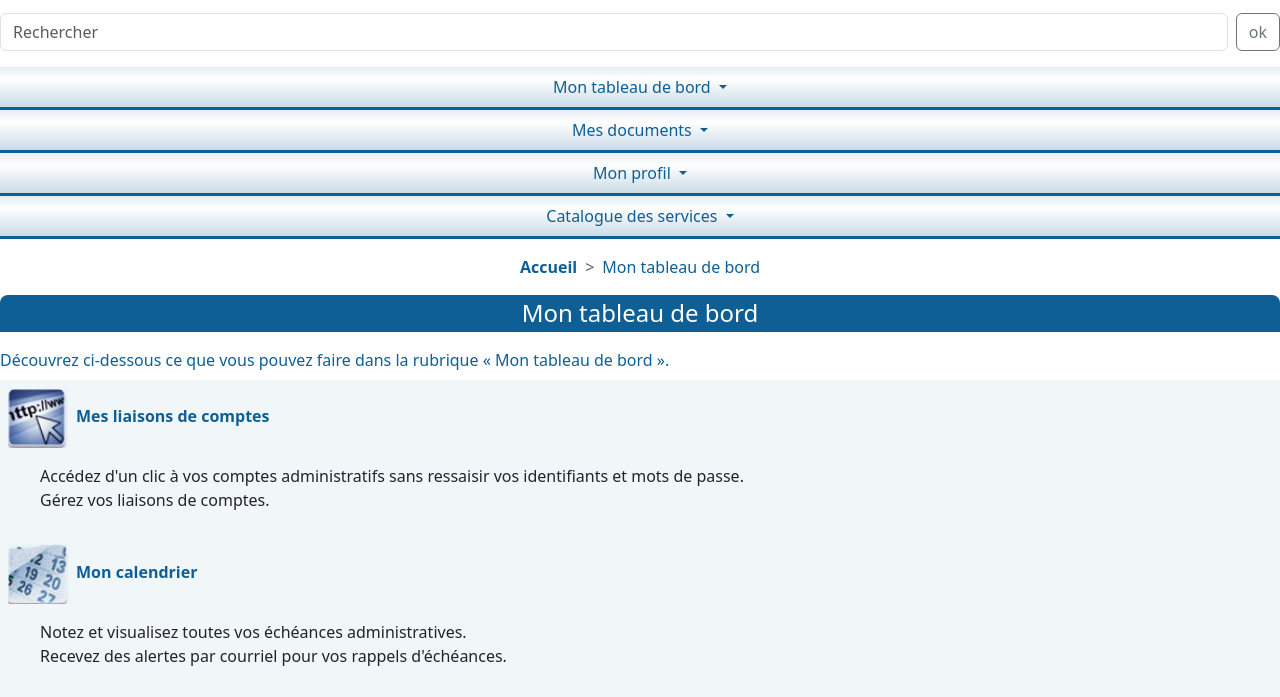
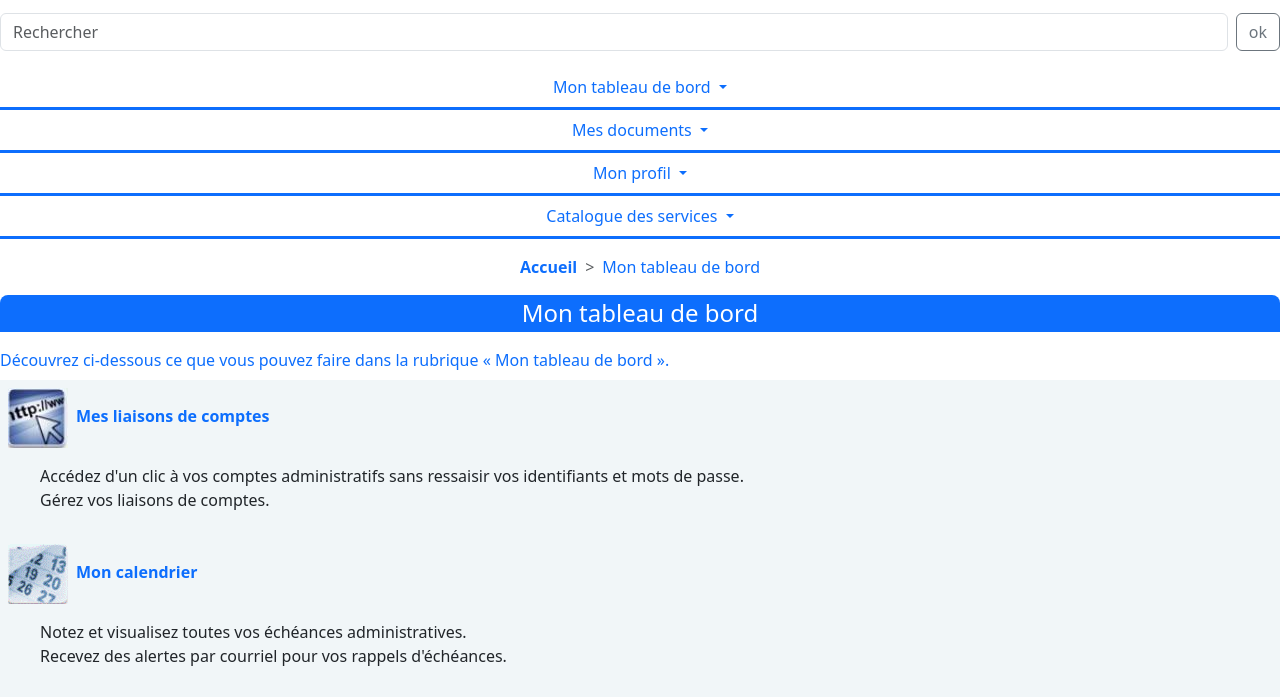
Before and after one commit to lekdup/dm-bootstrap, a website: page index.html in a window 1280 px wide. Shown: the part 92-789 px from the top of the page. Drawn offline with nearby package versions, Linux system fonts and the light colour scheme.

Commit message:
CDN boostrap add

```diff
--- a/index.html
+++ b/index.html
@@ -4,7 +4,7 @@
     <meta charset="UTF-8">
     <meta name="viewport" content="width=device-width, initial-scale=1.0">
     <link rel="stylesheet" href="/css/main.min.css">
-	<!-- <link href="https://cdn.jsdelivr.net/npm/bootstrap@5.3.1/dist/css/bootstrap.min.css" rel="stylesheet" integrity="sha384-4bw+/aepP/YC94hEpVNVgiZdgIC5+VKNBQNGCHeKRQN+PtmoHDEXuppvnDJzQIu9" crossorigin="anonymous"> -->
+	<link href="https://cdn.jsdelivr.net/npm/bootstrap@5.3.1/dist/css/bootstrap.min.css" rel="stylesheet" integrity="sha384-4bw+/aepP/YC94hEpVNVgiZdgIC5+VKNBQNGCHeKRQN+PtmoHDEXuppvnDJzQIu9" crossorigin="anonymous">
     <title>Devoir à la maison</title>
 </head>
 <body>
--- a/package.json
+++ b/package.json
@@ -18,5 +18,8 @@
   "homepage": "https://github.com/lekdup/dm-bootstrap#readme",
   "dependencies": {
     "bootstrap": "^5.3.1"
+  },
+  "devDependencies": {
+    "webpack": "^5.88.2"
   }
 }
```
Also changed, not shown: 1 other file.
